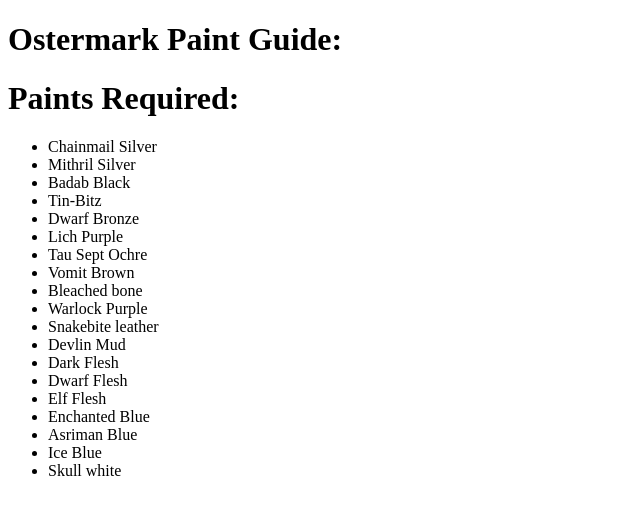
After one commit to sotek222/painted_legions, a Node server app: page /guides/ostermark in a window 1280 px wide. The commit adds this page. Shown: the top 515 px of the page, without its empty margins (0-640 px from the left). Run offline with Node 20, Linux system fonts and the light colour scheme.

Commit message:
adds more views

```diff
--- a/app.js
+++ b/app.js
@@ -9,6 +9,7 @@
 const server = express();
 server.set('view engine', 'ejs');
 server.set('views', [path.join(rootDir, 'views'), path.join(rootDir, 'views/guides')]);
+server.use(express.static(path.join(rootDir, 'public')));
 
 server.use(indexRoute);
 server.use('/guides', guideRoutes);
--- /dev/null
+++ b/public/css/main.css
@@ -0,0 +1,4 @@
+body {
+  margin: 0;
+  padding: 0;
+}
--- a/routes/guideRoutes.js
+++ b/routes/guideRoutes.js
@@ -3,5 +3,8 @@
 Router.get('/slaanesh', (req, resp, _) => {
   resp.render('../guides/slaanesh');
 });
+Router.get('/ostermark', (req, resp, _) => {
+  resp.render('../guides/ostermark');
+});
 
 module.exports = Router;
--- /dev/null
+++ b/views/guides/ostermark.ejs
@@ -0,0 +1,38 @@
+<!DOCTYPE html>
+<html lang="en">
+
+<head>
+  <meta charset="UTF-8">
+  <meta name="viewport" content="width=device-width, initial-scale=1.0">
+  <title>Ostermark Paint Scheme</title>
+</head>
+
+<body>
+  <h1>Ostermark Paint Guide:</h1>
+  <div>
+    <h1>Paints Required:</h1>
+    <ul>
+      <li>Chainmail Silver</li>
+      <li>Mithril Silver</li>
+      <li>Badab Black</li>
+      <li>Tin-Bitz</li>
+      <li>Dwarf Bronze</li>
+      <li>Lich Purple</li>
+      <li>Tau Sept Ochre</li>
+      <li>Vomit Brown</li>
+      <li>Bleached bone</li>
+      <li>Warlock Purple</li>
+      <li>Snakebite leather</li>
+      <li>Devlin Mud</li>
+      <li>Dark Flesh</li>
+      <li>Dwarf Flesh</li>
+      <li>Elf Flesh</li>
+      <li>Enchanted Blue</li>
+      <li>Asriman Blue</li>
+      <li>Ice Blue</li>
+      <li>Skull white</li>
+    </ul>
+  </div>
+</body>
+
+</html>
```
Also changed, not shown: views/guides.ejs (added, +11 -0 lines), views/index.ejs (+10 -0 lines).
